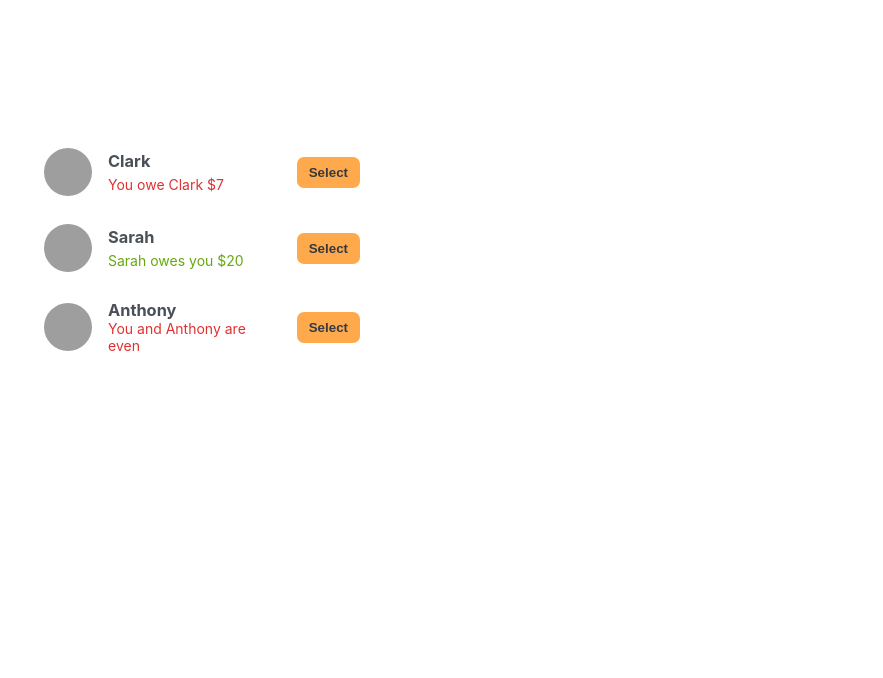
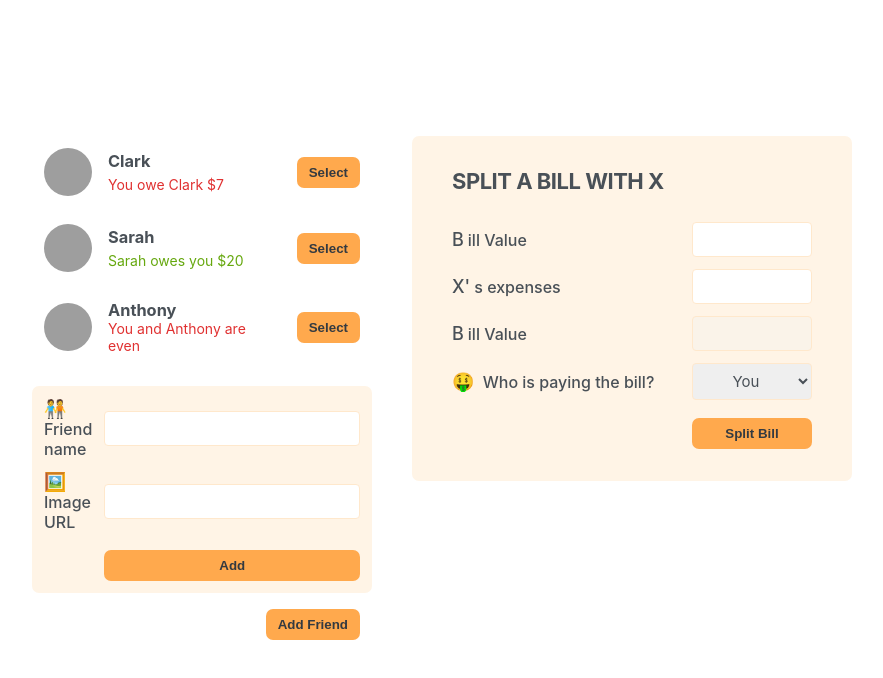
Before and after one commit to MuhammadBilalMemon/eat-n-split, a JavaScript app: page / in a window 1280 px wide. Shown: the top 678 px of the page, without its empty margins (198-1081 px from the left). Built offline with nearby package versions, Linux system fonts and the light colour scheme; grey boxes are pictures that could not be loaded; the HTML template or start-up script is replaced by a standard one.

Commit message:
Static Part of application is Completed

```diff
--- a/src/App.js
+++ b/src/App.js
@@ -1,4 +1,7 @@
+import { Button } from "./Components/Button";
 import { FriendList } from "./Components/FriendList";
+import { FromAddFriend } from "./Components/FromAddFriend";
+import { FromSliptBuild } from "./Components/FromSliptBuild";
 
 export const initialFriends = [
   {
@@ -27,7 +30,10 @@
     <div className="app">
       <div className="sidebar">
         <FriendList />
+        <FromAddFriend />
+        <Button>Add Friend</Button >
       </div>
+      <FromSliptBuild />
     </div>
   )
 }
--- /dev/null
+++ b/src/Components/Button.js
@@ -0,0 +1,6 @@
+
+export function Button({ children }) {
+    return (
+        <button className="button">{children}</button>
+    );
+}
--- /dev/null
+++ b/src/Components/FromAddFriend.js
@@ -0,0 +1,15 @@
+import { Button } from "./Button";
+
+export function FromAddFriend() {
+    return (
+        <form className="form-add-friend">
+            <label>🧑‍🤝‍🧑Friend name</label>
+            <input type="text" />
+
+            <label>🖼️Image URL</label>
+            <input type="text" />
+
+            <Button>Add</Button>
+        </form>
+    );
+}
--- /dev/null
+++ b/src/Components/FromSliptBuild.js
@@ -0,0 +1,25 @@
+import { Button } from "./Button";
+
+export function FromSliptBuild() {
+    return (
+        <form className="form-split-bill">
+            <h2>Split a bill with X</h2>
+
+            <label>Bill Value</label>
+            <input type="text" />
+
+            <label>X's expenses</label>
+            <input type="text" />
+
+            <label>Bill Value</label>
+            <input type="text" disabled />
+
+            <label>🤑 Who is paying the bill?</label>
+            <select>
+                <option value="user">You</option>
+                <option value="friend">X</option>
+            </select>
+            <Button>Split Bill</Button>
+        </form>
+    );
+}
```
